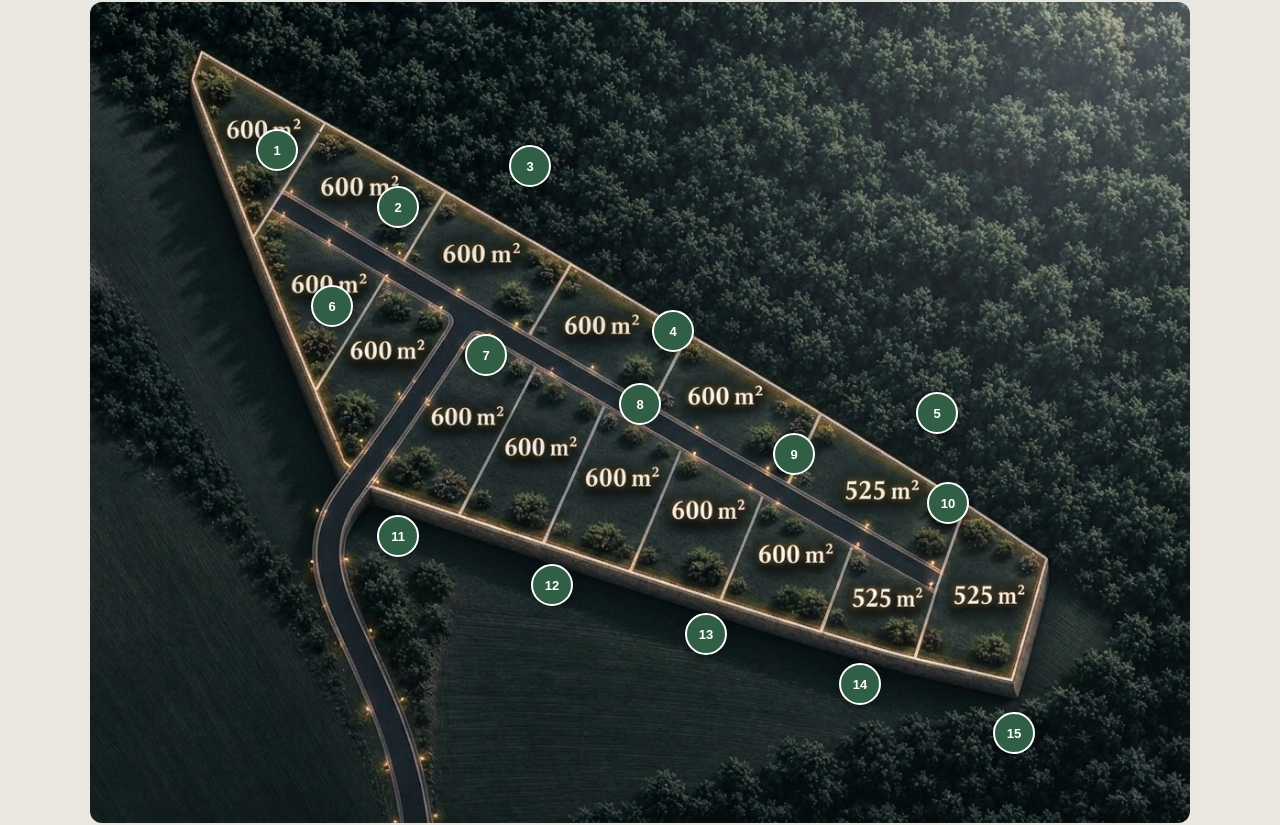
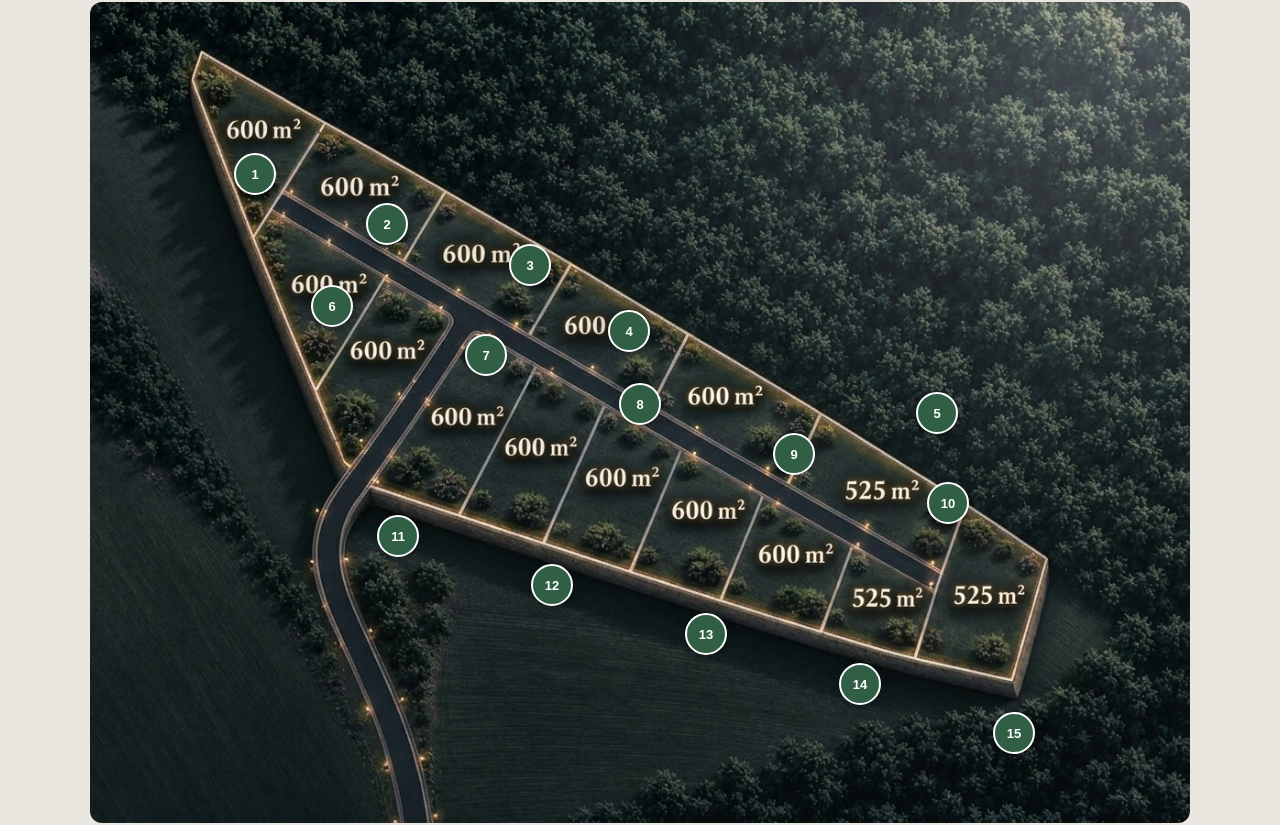
Before and after one commit to ksilisiland-beep/ksilisiland-beep.github.com, a plain HTML site: page index.html in a window 1280 px wide. Shown: the part 1380-2205 px from the top of the page. Drawn offline with Linux system fonts and the light colour scheme.

Commit message:
Update index.html

```diff
--- a/index.html
+++ b/index.html
@@ -503,10 +503,10 @@ footer {
       სურვილისამებრ შეგიძლია შეცვალო.
     -->
 
-    <button class="plot-button" style="left:17%;top:18%" onclick="showPlot(1)">1</button>
-    <button class="plot-button" style="left:28%;top:25%" onclick="showPlot(2)">2</button>
-    <button class="plot-button" style="left:40%;top:20%" onclick="showPlot(3)">3</button>
-    <button class="plot-button" style="left:53%;top:40%" onclick="showPlot(4)">4</button>
+    <button class="plot-button" style="left:15%;top:21%" onclick="showPlot(1)">1</button>
+    <button class="plot-button" style="left:27%;top:27%" onclick="showPlot(2)">2</button>
+    <button class="plot-button" style="left:40%;top:32%" onclick="showPlot(3)">3</button>
+    <button class="plot-button" style="left:49%;top:40%" onclick="showPlot(4)">4</button>
     <button class="plot-button" style="left:77%;top:50%" onclick="showPlot(5)">5</button>
 
     <button class="plot-button" style="left:22%;top:37%" onclick="showPlot(6)">6</button>
```
